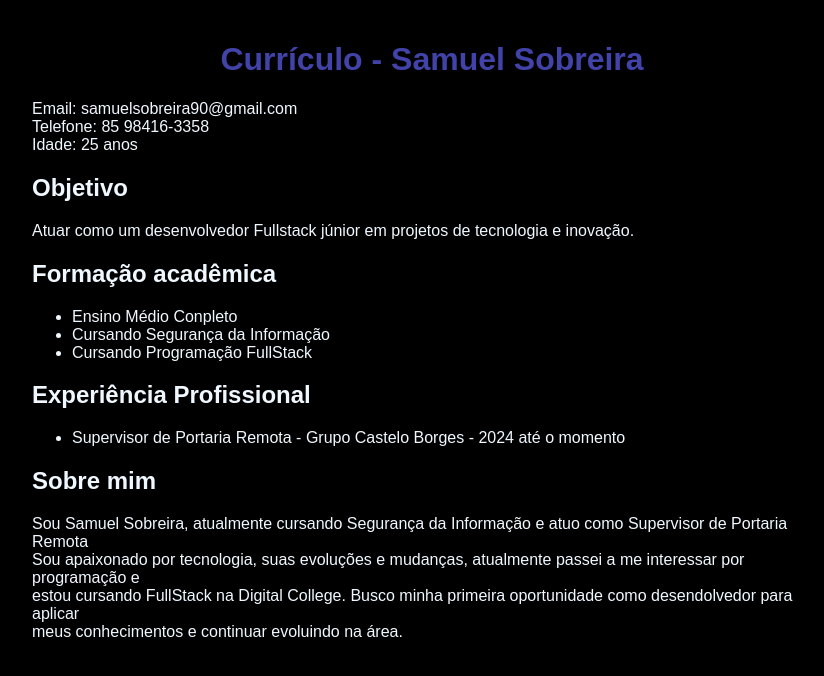
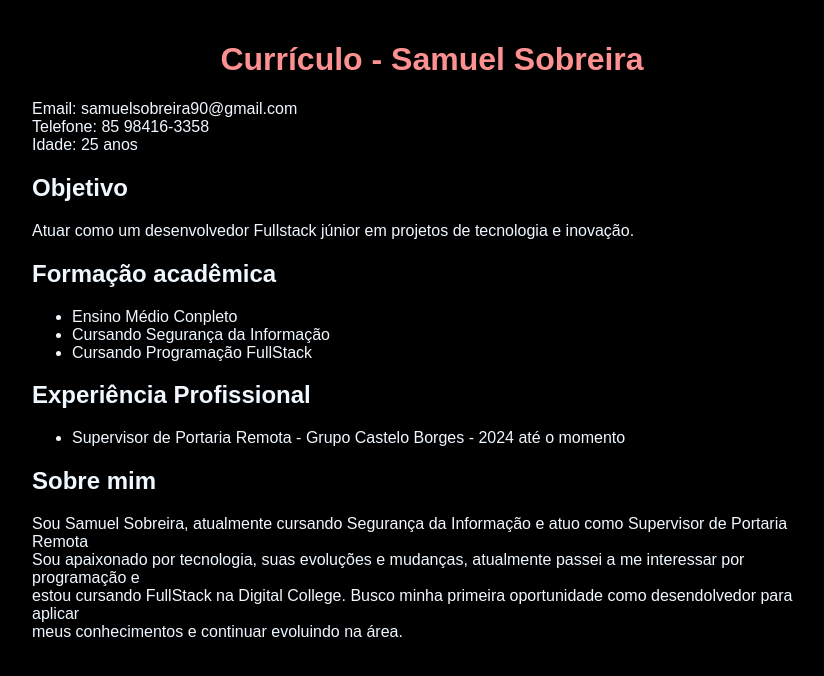
Before and after one commit to KINGSobreira/aula02, a plain HTML site: page index.html in a window 1280 px wide. Shown: the whole page, without its empty margins (208-1032 px from the left). Drawn offline with Linux system fonts and the light colour scheme.

Commit message:
Atualização CSS

```diff
--- a/CSS/design.css
+++ b/CSS/design.css
@@ -10,7 +10,7 @@ body {
 
 /*Título principal*/
 h1 {
-    color: hsl(239, 44%, 46%);
+    color: hsl(0, 96%, 78%);
     display: flex;
     justify-content: center;
 }
```
